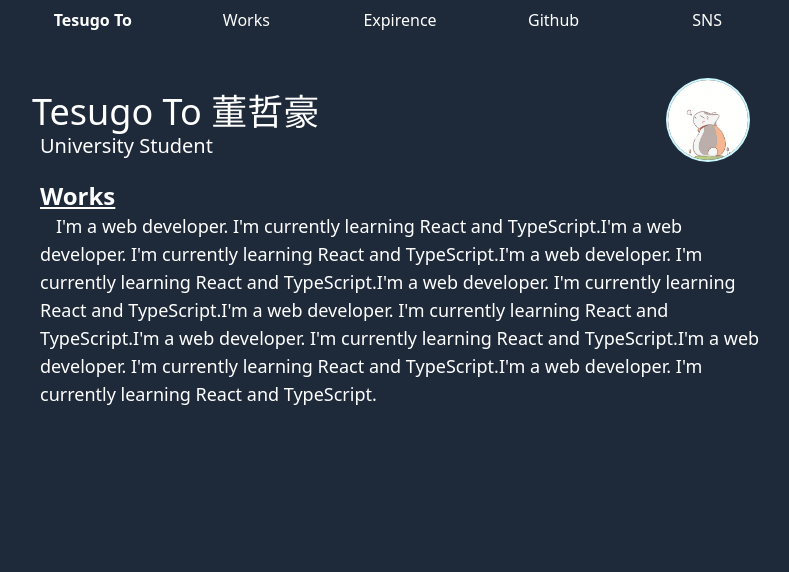
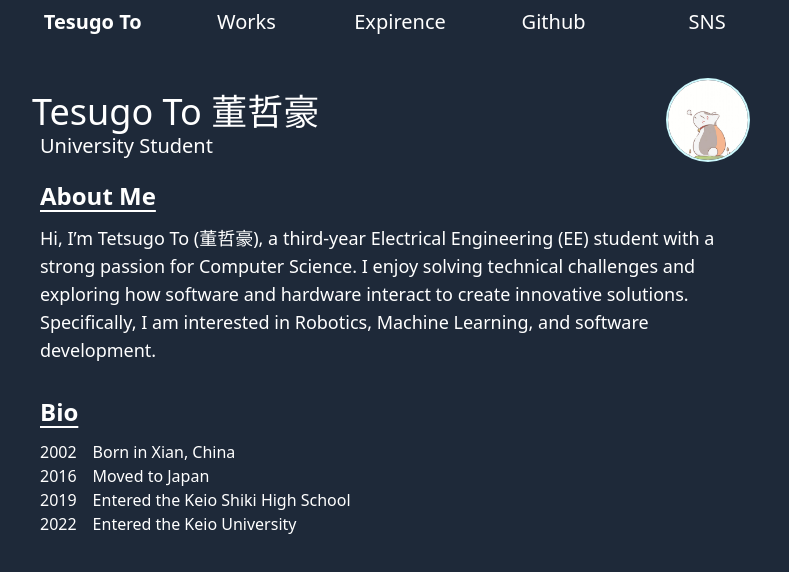
Before and after one commit to tetsugo02/my-homepage, a React (Vite) app: page / in a window 1280 px wide. Shown: the top 572 px of the page, without its empty margins (240-1029 px from the left). Built offline with nearby package versions, Linux system fonts and the light colour scheme.

Commit message:
記事データの移動: articles.jsonをassetsフォルダに移動し、NavbarButtonとArticleBlockコンポーネントを更新

```diff
--- a/public/articles.json
+++ /dev/null
@@ -1 +0,0 @@
-{ "Introduction": "", "Bio": {}, "Experience": {}, "Projects": {}, "Links": {} }
--- /dev/null
+++ b/src/assets/articles.json
@@ -0,0 +1,13 @@
+{
+	"aboutMe": "Hi, I’m Tetsugo To (董哲豪), a third-year Electrical Engineering (EE) student with a strong passion for Computer Science. I enjoy solving technical challenges and exploring how software and hardware interact to create innovative solutions. Specifically, I am interested in Robotics, Machine Learning, and software development.",
+	"Bio": [
+		["2002", "Born in Xian, China"],
+		["2016", "Moved to Japan"],
+		["2019", "Entered the Keio Shiki High School"],
+		["2022", "Entered the Keio University"]
+	],
+	"Certifications": [
+		["2024", "Fundamental Information Technology Engineer Examination"],
+		["2024", "Image Processing Certification Test"]
+	]
+}
--- a/src/components/atom/navbarButton.tsx
+++ b/src/components/atom/navbarButton.tsx
@@ -8,7 +8,7 @@ interface navButtonProps {
 const NavbarButton = (props: navButtonProps) => {
 	return (
 		<button
-			className={` text-white font py-2 px-4 hover:underline cursor-pointer ${
+			className={` text-white text-xl py-2 px-4 hover:underline cursor-pointer ${
 				props.isBold ? "font-bold" : ""
 			}`}
 			onClick={props.onClick}
--- a/src/components/organism/articleBlock.tsx
+++ b/src/components/organism/articleBlock.tsx
@@ -9,8 +9,12 @@ const ArticleBlock = (props: ArticleBlockProps) => {
 	return (
 		<div>
 			<article className="text-white flow-root m-2 mt-5">
-				<h2 className="text-2xl font-bold underline">{props.title}</h2>
-				<p className="text-lg indent-4">{props.content}</p>
+				<h2 className="text-2xl font-bold underline underline-offset-[5px]">{props.title}</h2>
+				{typeof props.content === "string" ? (
+					<p className="text-lg mt-3 mb-3">{props.content}</p>
+				) : (
+					props.content
+				)}
 			</article>
 		</div>
 	);
--- /dev/null
+++ b/src/components/organism/itemList.tsx
@@ -0,0 +1,26 @@
+type ItemListType = "Number" | "Disk";
+
+interface ItemListProps {
+	type?: ItemListType;
+	data: string[][];
+}
+
+const ItemList = (props: ItemListProps) => {
+	return (
+		<div>
+			<table className="table-auto mt-3 mb-3">
+				{props.data.map((item, index) => {
+					console.log(item);
+					return (
+						<tbody key={index} className="flex list-disc">
+							<td className=" mr-2">{item[0]}</td>
+							<td className=" mx-2">{item[1]}</td>
+						</tbody>
+					);
+				})}
+			</table>
+		</div>
+	);
+};
+
+export default ItemList;
--- a/src/components/pages/homeContainer.tsx
+++ b/src/components/pages/homeContainer.tsx
@@ -1,14 +1,14 @@
 import NameArea from "../organism/nameArea";
 import ArticleBlock from "../organism/articleBlock";
+import * as airticleData from "../../assets/articles.json";
+import ItemList from "../organism/itemList";
 
 const HomeContainer = () => {
 	return (
-		<div className="container mx-auto px-4 py-20 max-w-3xl rounded-lg justify-items-center ">
+		<div className="container mx-auto px-4 py-20 max-w-3xl rounded-lg ">
 			<NameArea />
-			<ArticleBlock
-				title="Works"
-				content="I'm a web developer. I'm currently learning React and TypeScript.I'm a web developer. I'm currently learning React and TypeScript.I'm a web developer. I'm currently learning React and TypeScript.I'm a web developer. I'm currently learning React and TypeScript.I'm a web developer. I'm currently learning React and TypeScript.I'm a web developer. I'm currently learning React and TypeScript.I'm a web developer. I'm currently learning React and TypeScript.I'm a web developer. I'm currently learning React and TypeScript."
-			/>
+			<ArticleBlock title="About Me" content={airticleData.aboutMe} />
+			<ArticleBlock title="Bio" content={<ItemList data={airticleData.Bio}></ItemList>} />
 		</div>
 	);
 };
--- a/tsconfig.app.json
+++ b/tsconfig.app.json
@@ -6,6 +6,7 @@
 		"lib": ["ES2020", "DOM", "DOM.Iterable"],
 		"module": "ESNext",
 		"skipLibCheck": true,
+		"resolveJsonModule": true,
 
 		/* Bundler mode */
 		"moduleResolution": "bundler",
```
